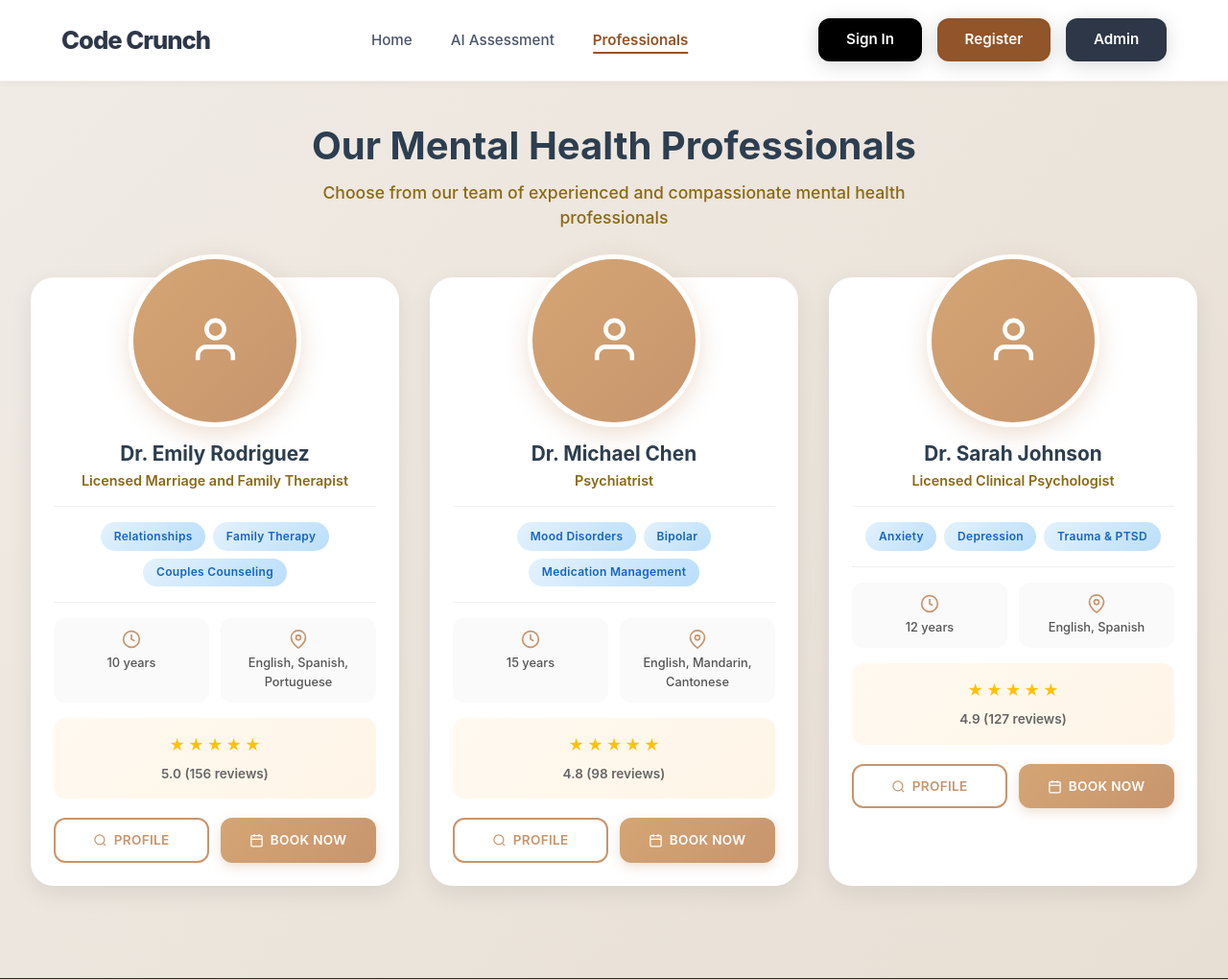
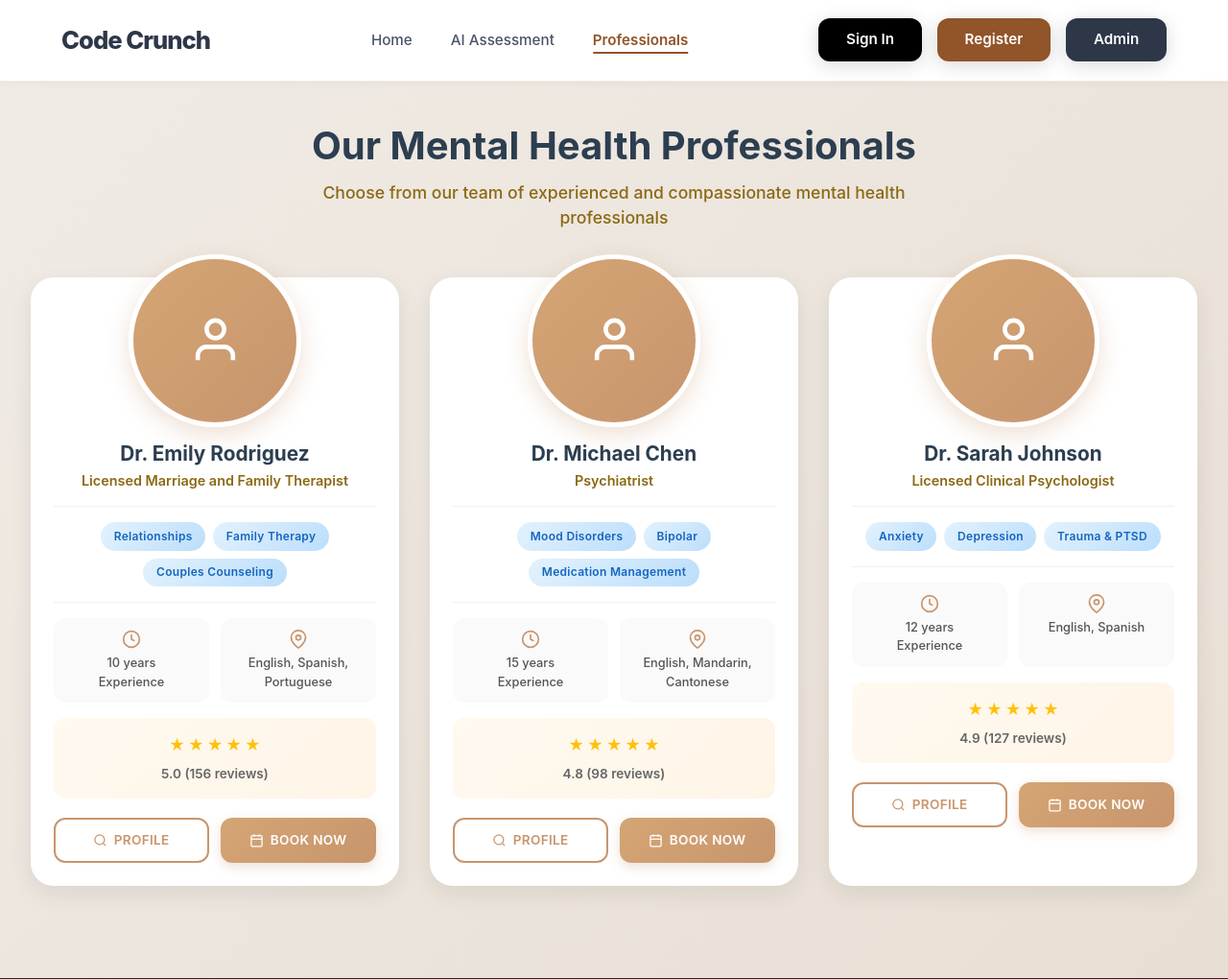
Before and after one commit to SupremeStha/Code-Crunch, a Flask app: page /professionals in a window 1280 px wide. Shown: the top 1020 px of the page at 96% size. Run offline with Flask 3, Linux system fonts and the light colour scheme.

Commit message:
Professional card changes

```diff
--- a/templates/professionals.html
+++ b/templates/professionals.html
@@ -350,7 +350,7 @@
                                 <circle cx="12" cy="12" r="10"></circle>
                                 <polyline points="12 6 12 12 16 14"></polyline>
                             </svg>
-                            <span class="info-text">{{ prof.experience_years }} years</span>
+                            <span class="info-text">{{ prof.experience_years }} years <br>Experience</span>
                         </div>
 
                         <div class="info-item">
```
